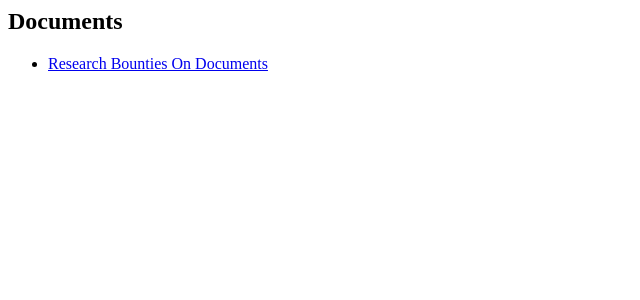
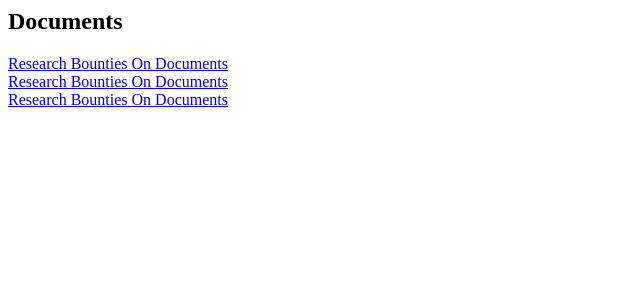
Before and after one commit to derykmakgill/website, a Jekyll site: the page built from index.md, in a window 1280 px wide. Shown: the top 300 px of the page, without its empty margins (0-640 px from the left). Built offline with Jekyll 4.4.1, drawn with Linux system fonts in a browser that asks for light colours; our own code applies the rules of GitHub Pages for plain Markdown files.

Commit message:
Update index.md

```diff
--- a/index.md
+++ b/index.md
@@ -4,4 +4,8 @@ layout: default
 
 ## Documents
 
-- [Research Bounties On Documents](/research-bounties.md)
+<div class=par>
+<div><a href="/research-bounties.html">Research Bounties On Documents</a> </div>
+<div><a href="/research-bounties.html">Research Bounties On Documents</a> </div>
+<div><a href="/research-bounties.html">Research Bounties On Documents</a> </div>
+</div>
```
